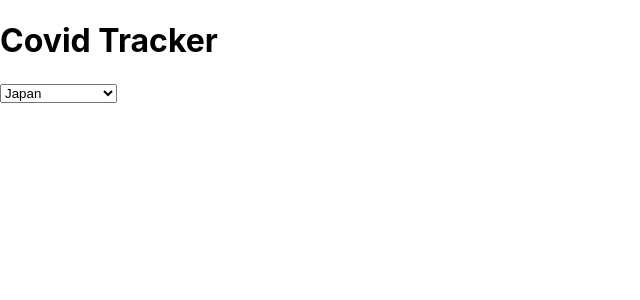
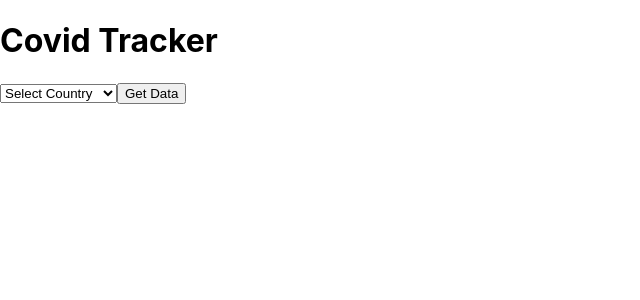
Before and after one commit to kb8864/react_project, a React (Create React App) app in the folder react-corona-tracker-app/: page / in a window 1280 px wide. Shown: the top 300 px of the page, without its empty margins (0-640 px from the left). Built offline with nearby package versions, Linux system fonts and the light colour scheme.

Commit message:
Selector.jsの修正

```diff
--- /dev/null
+++ b/package.json
@@ -0,0 +1,5 @@
+{
+  "dependencies": {
+    "react-router-dom": "^5.2.0"
+  }
+}
--- a/react-corona-tracker-app/src/components/Selector.js
+++ b/react-corona-tracker-app/src/components/Selector.js
@@ -1,15 +1,27 @@
+import { useState } from 'react';
 import countriesJson from '../countries.json';
 
 const Selector = () => {
+  const [country, setCountry] = useState('');
+  const getCountryData = () => {
+    fetch(
+      `https://monotein-books.vercel.app/api/corona-tracker/country/${country}`
+    )
+      .then((res) => res.json())
+      .then((data) => console.log(data));
+  };
+
   return (
     <div>
-      <select>
+      <select onChange={(e) => setCountry(e.target.value)}>
+        <option> Select Country</option>
         {countriesJson.map((country, index) => (
           <option key={index} value={country.Slug}>
             {country.Country}
           </option>
         ))}
       </select>
+      <button onClick={getCountryData}>Get Data</button>
     </div>
   );
 };
```
Also changed, not shown: 2 other files (tests, documents, lock files or other folders).
